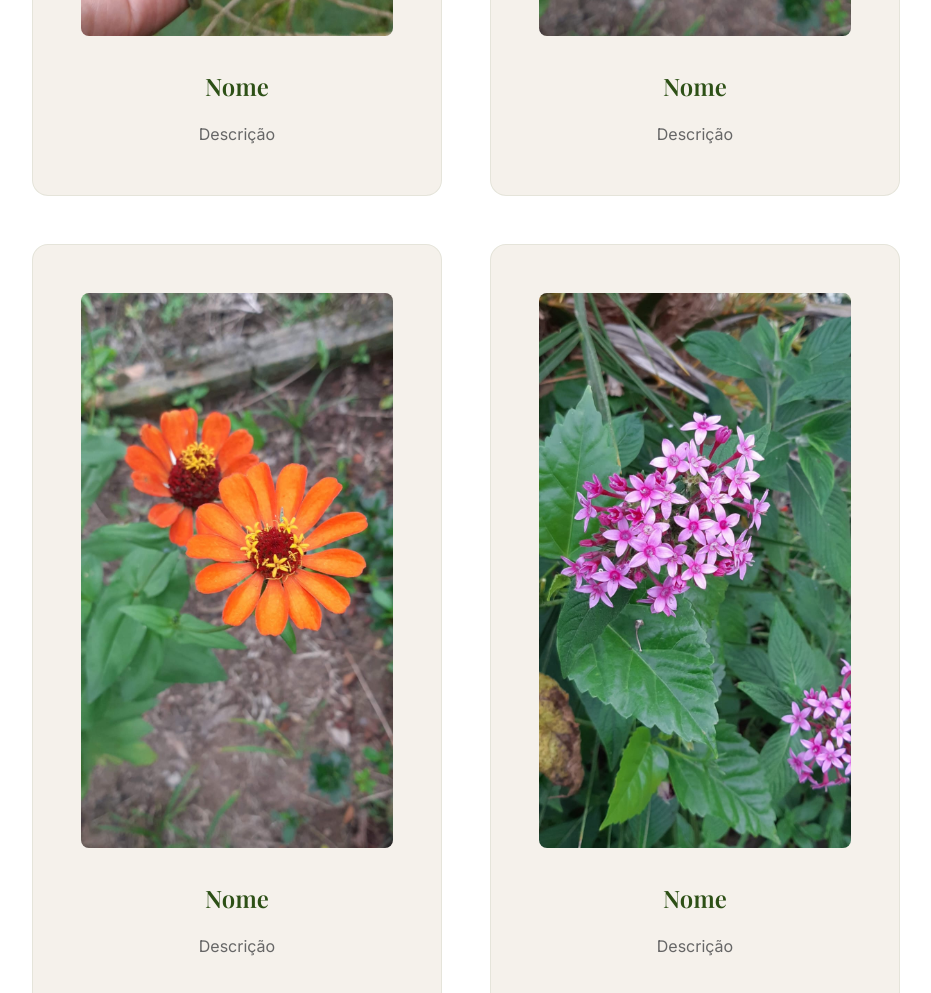
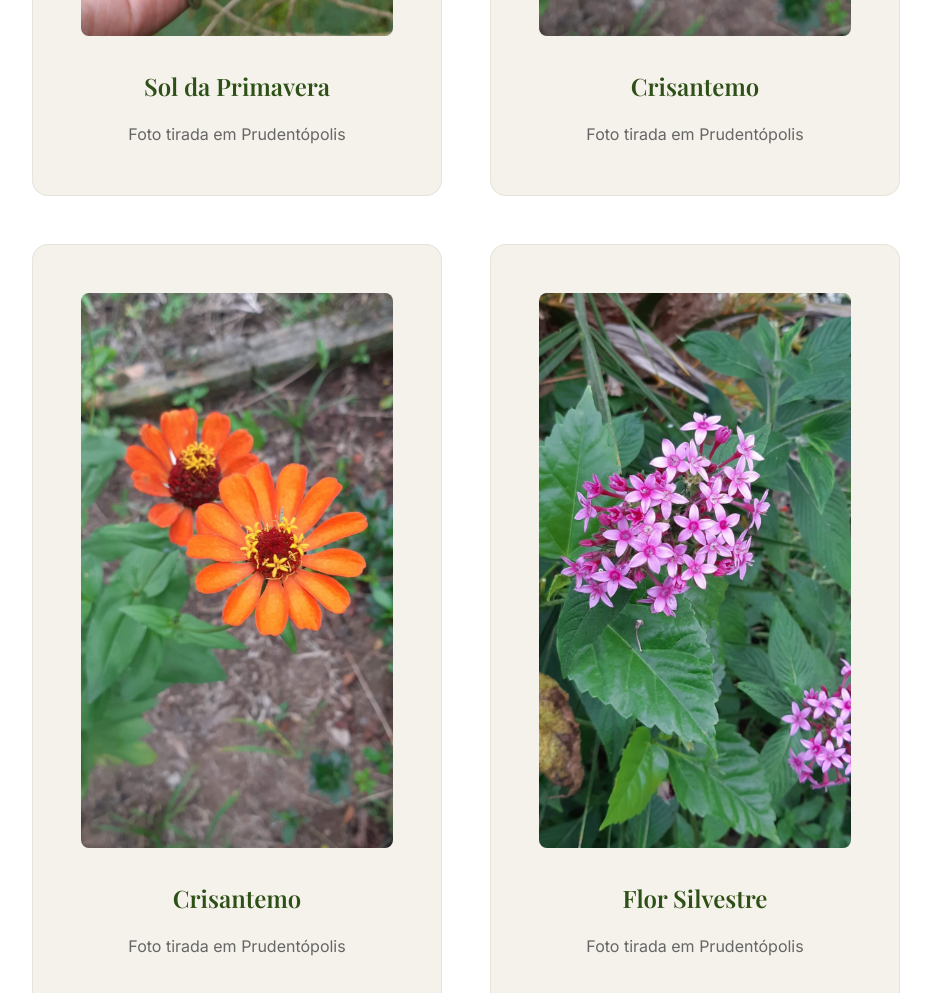
Before and after one commit to leandrolopes21/curitibaflor, a plain HTML site: page produtos.html in a window 1280 px wide. Shown: the part 1540-2533 px from the top of the page, without its empty margins (174-1105 px from the left). Drawn offline with nearby package versions, Linux system fonts and the light colour scheme.

Commit message:
Atualização de nomes
Atualização do nome das flores

```diff
--- a/produtos.html
+++ b/produtos.html
@@ -45,50 +45,50 @@
 
             <div class="feature-card">
                 <img src="img2/900x1600_1.jpg" alt="Flor 1">
-                <h3>Nome</h3>
-                <p>Descrição</p>
+                <h3>Lírio</h3>
+                <p>Brancos, Rosados</p>
             </div>
 
             <div class="feature-card">
                 <img src="img2/900x1600_2.jpg" alt="Flor 2">
-                <h3>Nome</h3>
-                <p>Descrição</p>
+                <h3>Caracol</h3>
+                <p>Sua elegancia no formato de caracol</p>
             </div>
 
             <div class="feature-card">
                 <img src="img2/900x1600_3.jpg" alt="Flor 3">
-                <h3>Nome</h3>
-                <p>Descrição</p>
+                <h3>Sol da Primavera</h3>
+                <p>Foto tirada em Prudentópolis</p>
             </div>
 
             <div class="feature-card">
                 <img src="img2/900x1600_4.jpg" alt="Flor 4">
-                <h3>Nome</h3>
-                <p>Descrição</p>
+                <h3>Crisantemo</h3>
+                <p>Foto tirada em Prudentópolis</p>
             </div>
 
             <div class="feature-card">
                 <img src="img2/900x1600_5.jpg" alt="Flor 5">
-                <h3>Nome</h3>
-                <p>Descrição</p>
+                <h3>Crisantemo</h3>
+                <p>Foto tirada em Prudentópolis</p>
             </div>
 
             <div class="feature-card">
                 <img src="img2/900x1600_6.jpg" alt="Flor 6">
-                <h3>Nome</h3>
-                <p>Descrição</p>
+                <h3>Flor Silvestre</h3>
+                <p>Foto tirada em Prudentópolis</p>
             </div>
 
             <div class="feature-card">
                 <img src="img2/900x1600_7.jpg" alt="Flor 7">
-                <h3>Nome</h3>
-                <p>Descrição</p>
+                <h3>Rosa Vermelha</h3>
+                <p>Esta Rosa me foi dada pelo meu esposo</p>
             </div>
 
             <div class="feature-card">
                 <img src="img2/900x1600_8.jpg" alt="Flor 8">
-                <h3>Nome</h3>
-                <p>Descrição</p>
+                <h3>Rosa Vermelha</h3>
+                <p>Esta Rosa me foi dada pelo meu esposo</p>
             </div>
           </div>
         </div>
```
